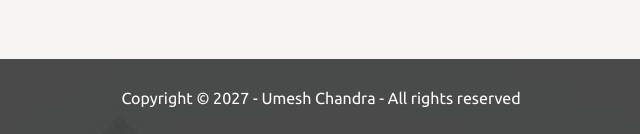
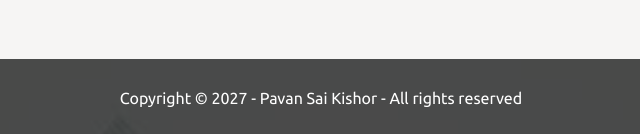
Before and after one commit to pavansai5448/Edu, a plain HTML site: page index.html in a window 1280 px wide. Shown: the part 2719-2853 px from the top of the page, 319-959 px from the left. Drawn offline with Linux system fonts and the light colour scheme.

Commit message:
Update index.html

```diff
--- a/index.html
+++ b/index.html
@@ -117,7 +117,7 @@
 
     <footer class="background">
         <p class="text-footer">
-            Copyright &copy; 2027 - Umesh Chandra - All rights reserved
+            Copyright &copy; 2027 - Pavan Sai Kishor - All rights reserved
         </p>
     </footer>
     <script src="js/resp.js"></script>
```
